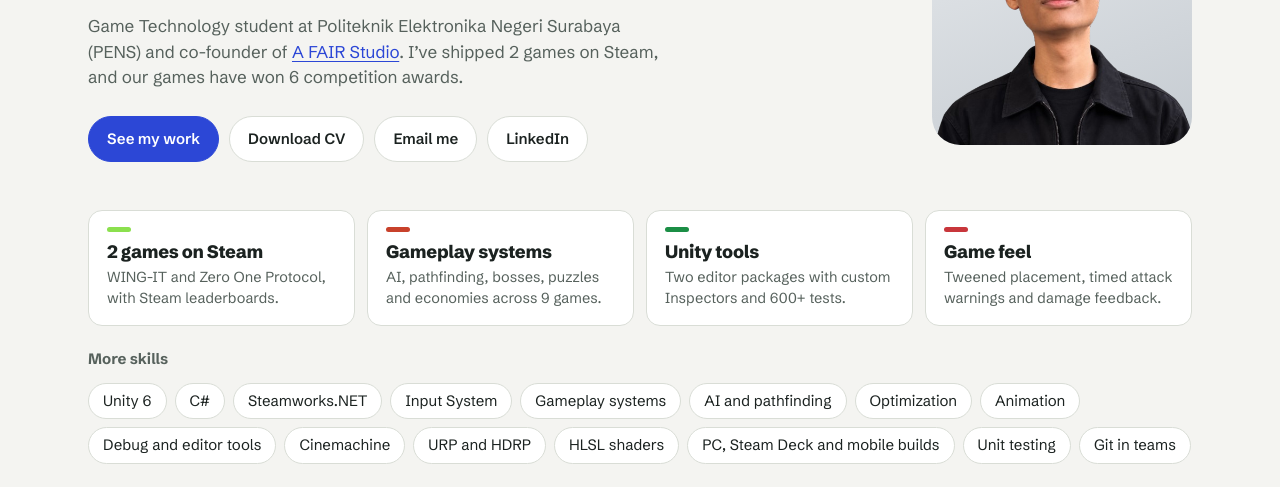
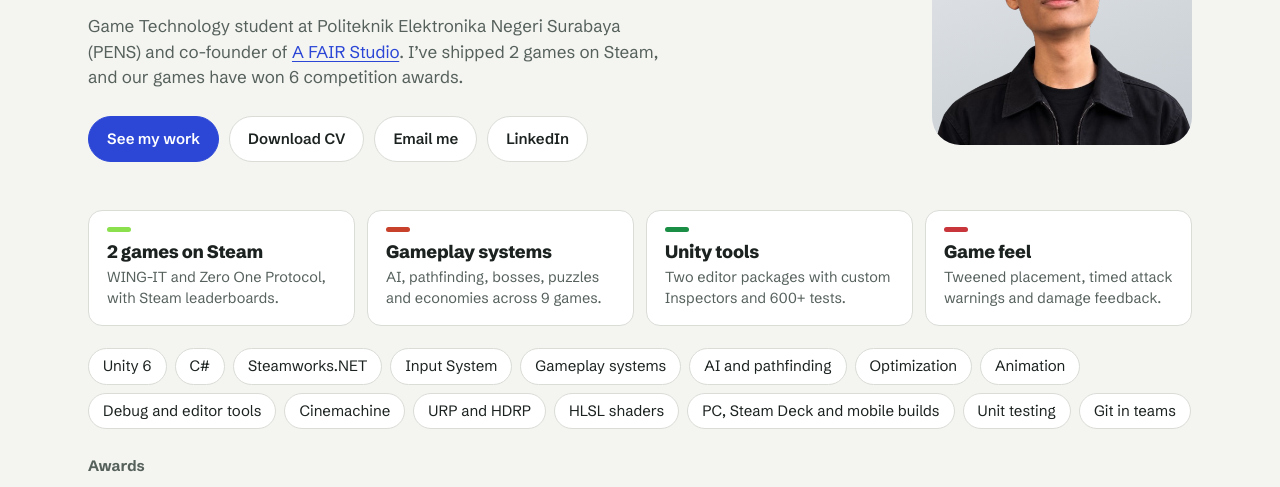
Before and after one commit to MFahril/MFahril.github.io, a plain HTML site: page index.html in a window 1280 px wide. Shown: the part 266-753 px from the top of the page. Drawn offline with Linux system fonts and the light colour scheme.

Commit message:
Remove the More skills label

```diff
--- a/index.html
+++ b/index.html
@@ -183,7 +183,6 @@ footer{padding:0 0 40px;color:var(--muted);font-size:13.5px}
 <a class="hl-item" data-game="ac" href="#tools"><span class="hl-mark"></span><h3>Unity tools</h3><p>Two editor packages with custom Inspectors and 600+ tests.</p></a>
 <a class="hl-item" data-game="wi" href="#wing-it"><span class="hl-mark"></span><h3>Game feel</h3><p>Tweened placement, timed attack warnings and damage feedback.</p></a>
 </div>
-<h3 class="sub-h">More skills</h3>
 <ul class="chips"><li>Unity 6</li><li>C#</li><li>Steamworks.NET</li><li>Input System</li><li>Gameplay systems</li><li>AI and pathfinding</li><li>Optimization</li><li>Animation</li><li>Debug and editor tools</li><li>Cinemachine</li><li>URP and HDRP</li><li>HLSL shaders</li><li>PC, Steam Deck and mobile builds</li><li>Unit testing</li><li>Git in teams</li></ul>
 <h3 class="sub-h">Awards</h3>
 <ul class="awards"><li data-game="lm"><span class="aw-mark"></span><div><b>2nd Place, Gameseed 2026</b><span>Little Mayor</span></div></li><li data-game="wi"><span class="aw-mark"></span><div><b>1st Place, GIMERSIA 2025</b><span>WING-IT</span></div></li><li data-game="wi"><span class="aw-mark"></span><div><b>Best Visual, GIMERSIA 2025</b><span>WING-IT</span></div></li><li data-game="tt"><span class="aw-mark"></span><div><b>1st Place, KMIPN VII 2025</b><span>Ice Tea Tycoon</span></div></li><li data-game="ns"><span class="aw-mark"></span><div><b>Top 6, Gameseed 2025</b><span>Logic Shield</span></div></li><li data-game="zo"><span class="aw-mark"></span><div><b>Finalist, GEMASTIK XVIII</b><span>Zero One Protocol</span></div></li></ul>
```
